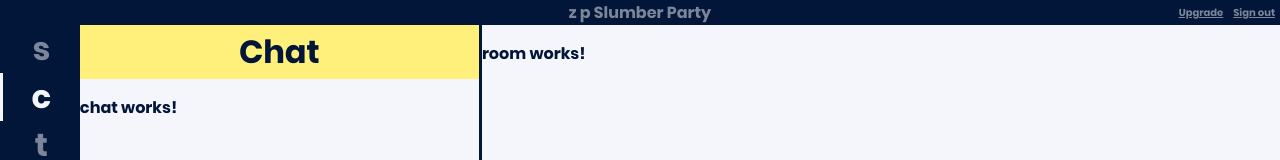
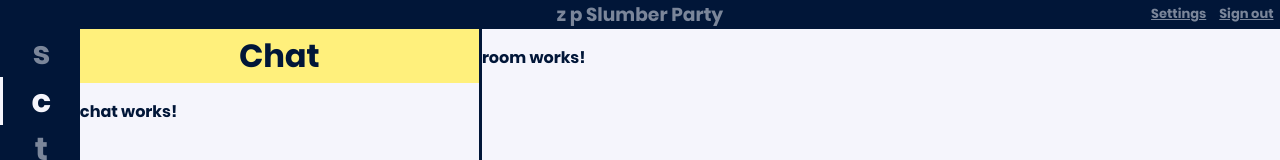
Before and after one commit to blakeearth/common-area, an Angular app: page /home/chat in a window 1280 px wide. Shown: the top 160 px of the page. Built offline with nearby package versions, Linux system fonts and the light colour scheme.

Commit message:
Change links

```diff
--- a/src/app/components/home/header/header.component.css
+++ b/src/app/components/home/header/header.component.css
@@ -13,7 +13,7 @@ a {
     text-decoration: none;
 }
 
-h4 {
+h3 {
     display: contents;
     margin: 0;
 }
@@ -21,9 +21,9 @@ h4 {
 .options {
     position: absolute;
     right: 0;
-    top: 0.5em;
+    top: 0.33em;
     display: flex;
-    font-size: x-small;
+    font-size: small;
 }
 
 a:hover {
--- a/src/app/components/home/header/header.component.html
+++ b/src/app/components/home/header/header.component.html
@@ -1,7 +1,7 @@
 <div class="header">
-    <a href="/" class="home"><h4>z p Slumber Party</h4></a>
+    <a href="/" class="home"><h3>z p Slumber Party</h3></a>
     <nav class="options">
-        <a href="/">Upgrade</a>
+        <a href="/">Settings</a>
         <a href="/">Sign out</a>
     </nav>
 </div>
```
Also changed, not shown: src/assets/icons/party-popper.svg, 7 other files (tests, documents, lock files or other folders).
